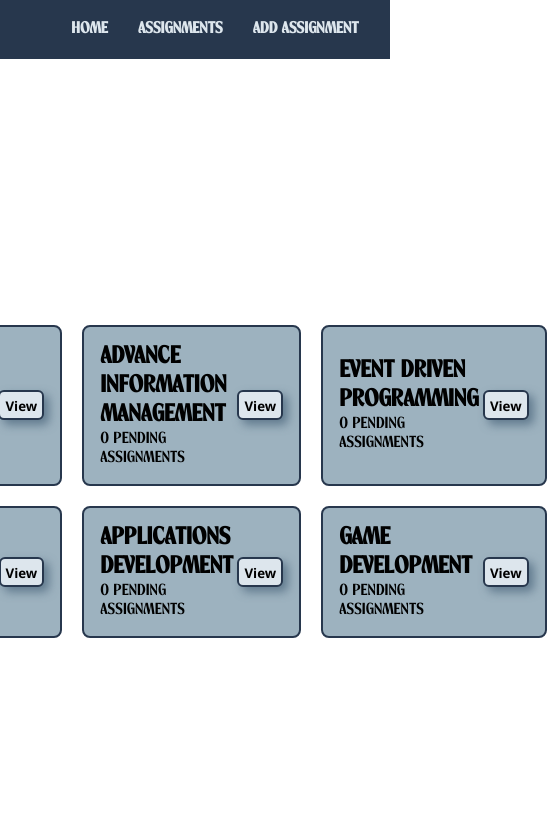
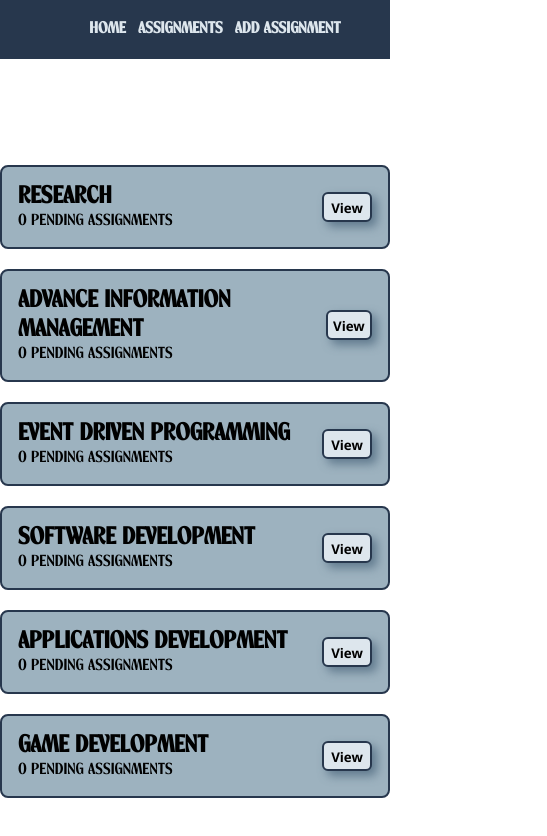
Before and after one commit to LuPinssss/Buseng, a React (Vite) app: page / in a window 390 px wide. Shown: the top 836 px of the page, 547 px wide, since content can reach past the window. Built offline with nearby package versions, Linux system fonts and the light colour scheme.

Commit message:
fix: add responsive styles for mobile

```diff
--- a/src/components/Navbar.css
+++ b/src/components/Navbar.css
@@ -34,3 +34,10 @@
     font-weight: bold;
     color: var(--color-pale);
 }
+@media (max-width: 600px) {
+  .navbar-list {
+    flex-wrap: wrap;
+    justify-content: center;
+    gap: 12px;
+  }
+}
--- a/src/pages/Home.css
+++ b/src/pages/Home.css
@@ -10,12 +10,23 @@
   src: url('../assets/fonts/Dessertfolk.ttf') format('truetype');
 }
 
-.card-grid{
-    display: grid;
-    grid-template-columns: repeat(3, 1fr);
-    gap: 20px;
-    width: 900px;
-    margin: 0 auto;
+.card-grid {
+  display: grid;
+  grid-template-columns: repeat(4, 1fr);
+  gap: 20px;
+  max-width: 1200px;
+}
+
+@media (max-width: 900px) {
+  .card-grid {
+    grid-template-columns: repeat(2, 1fr);
+  }
+}
+
+@media (max-width: 500px) {
+  .card-grid {
+    grid-template-columns: 1fr;
+  }
 }
 .home-container {
   display: flex;
```
